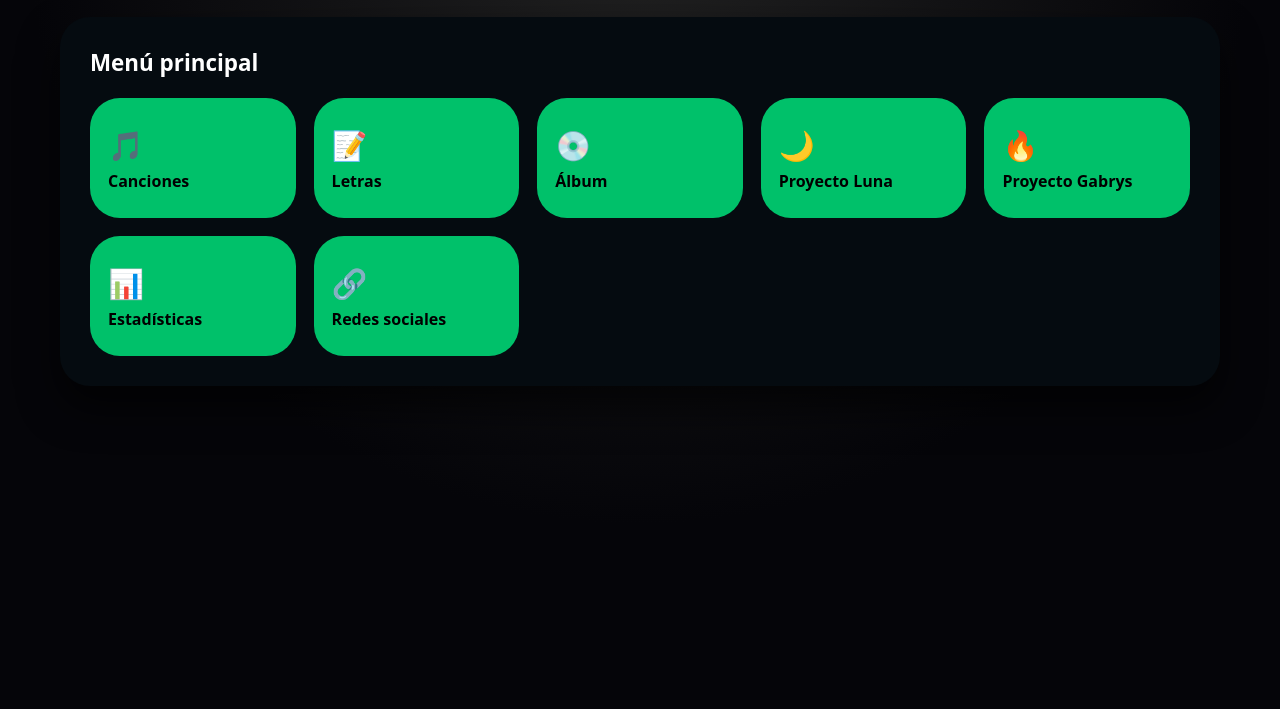
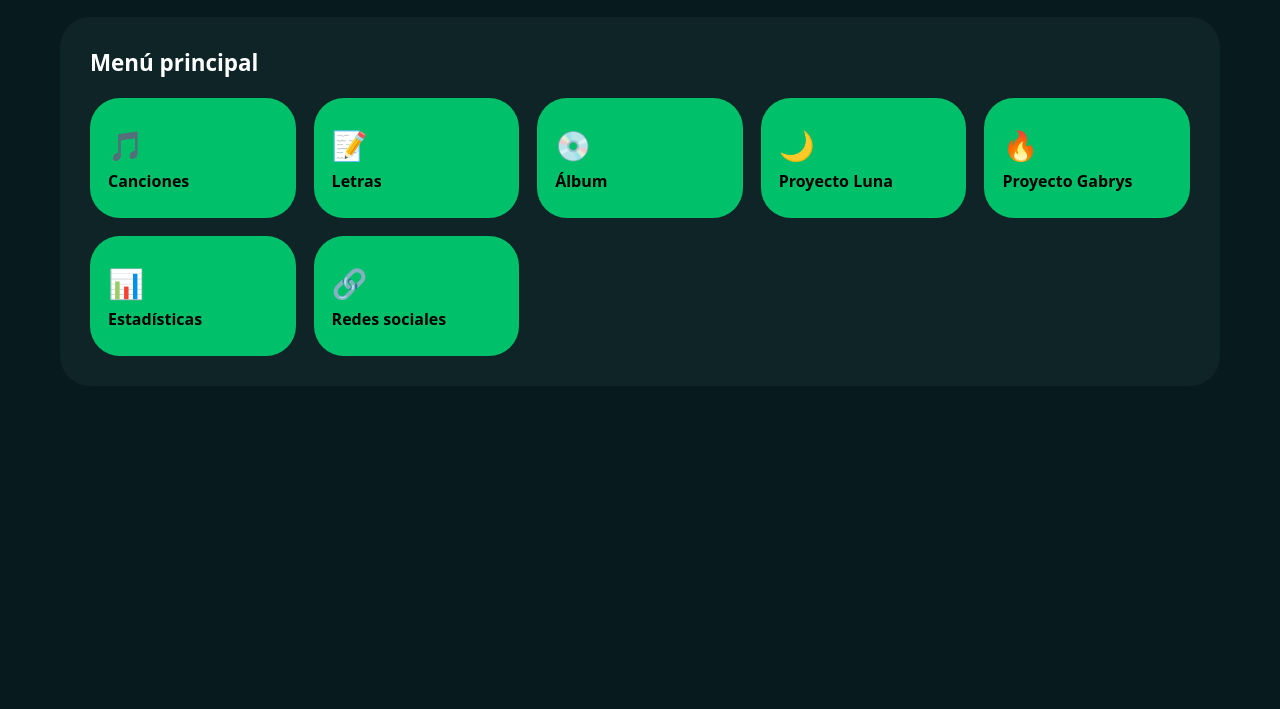
Before and after one commit to Gabrys663/Pagina-Web, a plain HTML site: page index.html in a window 1280 px wide. Shown: the part 91-800 px from the top of the page. Drawn offline with Linux system fonts and the light colour scheme.

Commit message:
Update style.css

```diff
--- a/style.css
+++ b/style.css
@@ -8,7 +8,7 @@
 
 body {
   min-height: 100vh;
-  background: radial-gradient(circle at top, #222 0, #050509 60%);
+  background: #071a1d; /* Fondo sólido tipo Canva */
   color: #fff;
   display: flex;
   justify-content: center;
@@ -94,11 +94,12 @@ body {
 /* ---- DASHBOARD TIPO CANVA ---- */
 
 .dashboard {
-  background: #050b10;
+  background: #0e2427; /* Fondo más clarito como la imagen */
   border-radius: 30px;
   padding: 30px;
-  box-shadow: 0 20px 40px rgba(0, 0, 0, 0.7);
+  box-shadow: none; /* Como en la imagen */
 }
+
 
 .titulo-dashboard {
   font-size: 1.4rem;
```
